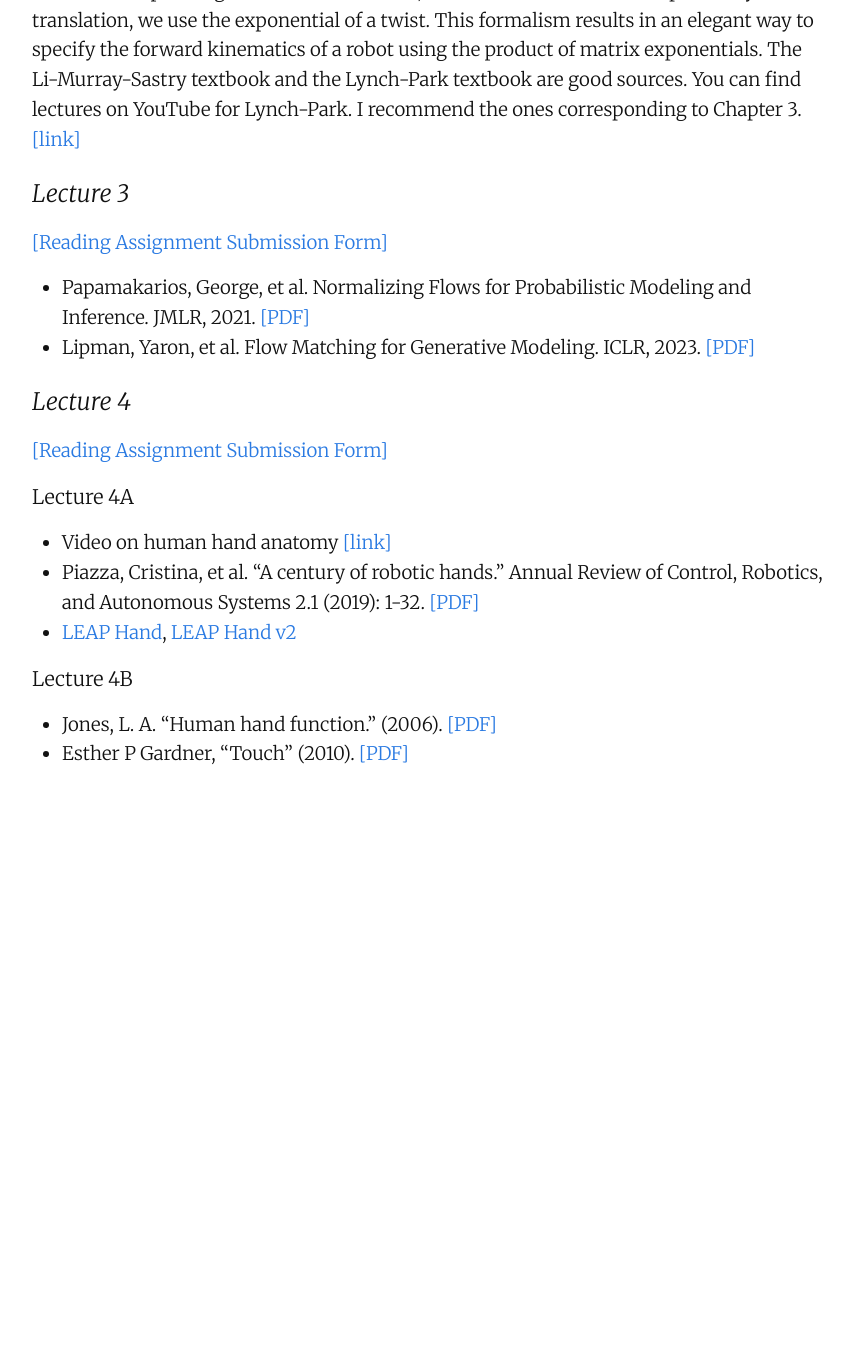
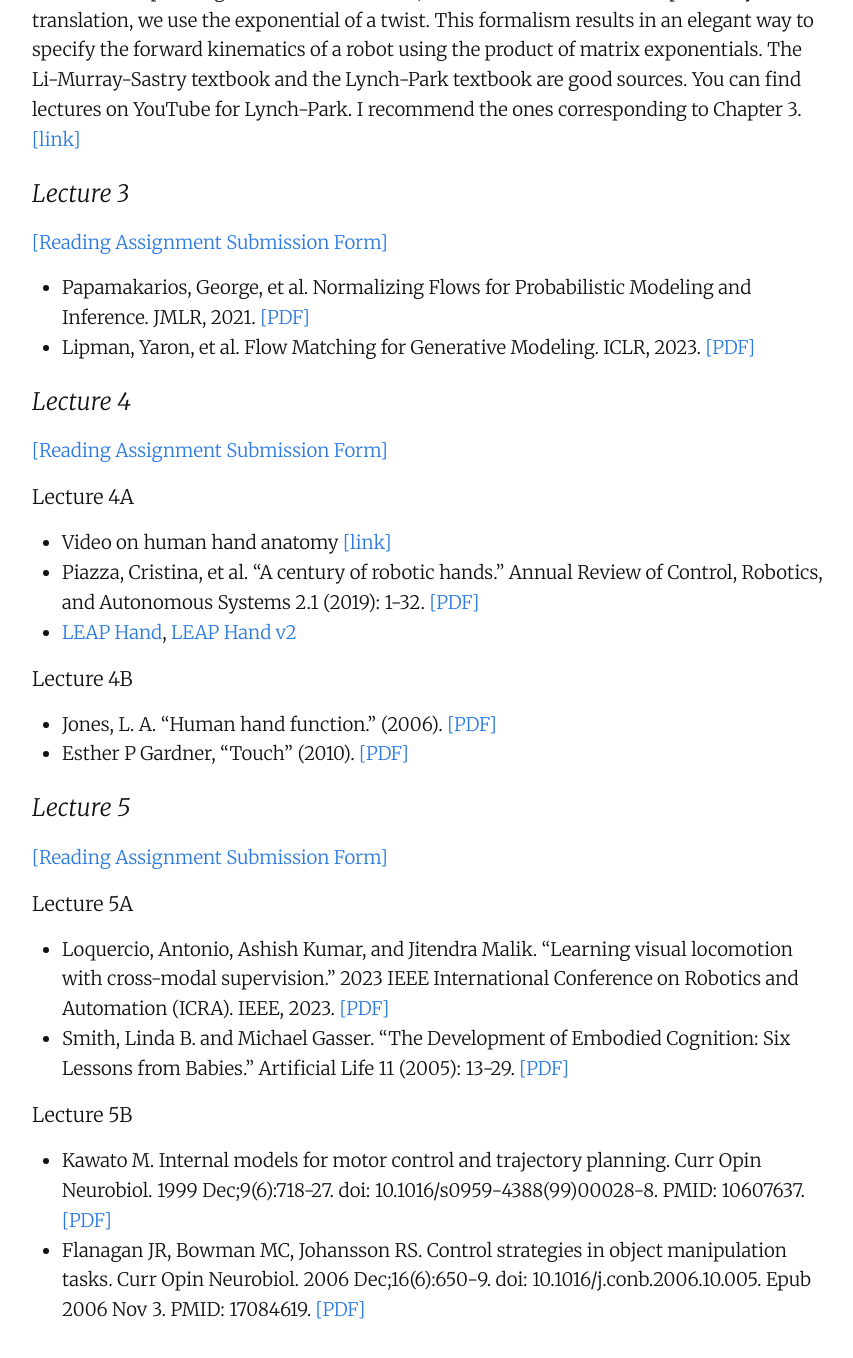
Before and after one commit to robots-that-learn/robots-that-learn.github.io, a Jekyll site: the page built from index.md, in a window 1280 px wide and 1400 px high, scrolled down 4375 px. Shown: the top 1358 px of the window, without its empty margins (208-1061 px from the left). Built offline with Jekyll 4.4.1, drawn with Linux system fonts in a browser that asks for light colours; our own code applies the rules of GitHub Pages for plain Markdown files; before the commit the page ends 5219 px from its top, so only the background shows below that.

Commit message:
Add slides and reading assignments for Lecture 5
Added slides links for Lecture 5A and 5B, and included reading assignments for both lectures.

```diff
--- a/index.md
+++ b/index.md
@@ -140,6 +140,20 @@ In advance of lecture 2B, students should try to familiarize themselves with how
 - Jones, L. A. "Human hand function." (2006). [[PDF]](resources/Human_Hand_Function.pdf)
 - Esther P Gardner, "Touch" (2010). [[PDF]](resources/Gardner-ELS2010.pdf)
 
+### Lecture 5
+
+[[Reading Assignment Submission Form]](https://forms.gle/VrmX3RMLm6NmwnGX7)
+
+#### Lecture 5A
+
+- Loquercio, Antonio, Ashish Kumar, and Jitendra Malik. "Learning visual locomotion with cross-modal supervision." 2023 IEEE International Conference on Robotics and Automation (ICRA). IEEE, 2023. [[PDF]](resources/ICRA23_Learning_to_see_by_walking_blind.pdf)
+- Smith, Linda B. and Michael Gasser. "The Development of Embodied Cognition: Six Lessons from Babies." Artificial Life 11 (2005): 13-29. [[PDF]](resources/6_lessons.pdf)
+
+#### Lecture 5B
+
+- Kawato M. Internal models for motor control and trajectory planning. Curr Opin Neurobiol. 1999 Dec;9(6):718-27. doi: 10.1016/s0959-4388(99)00028-8. PMID: 10607637. [[PDF]](resources/Kawato-internal-models.pdf)
+- Flanagan JR, Bowman MC, Johansson RS. Control strategies in object manipulation tasks. Curr Opin Neurobiol. 2006 Dec;16(6):650-9. doi: 10.1016/j.conb.2006.10.005. Epub 2006 Nov 3. PMID: 17084619. [[PDF]](resources/FlanaganBowmanJohansson06.pdf)
+
 <!--
 ### Lecture 3
 
```
Also changed, not shown: other parts of index.md (+2 -2 lines).
